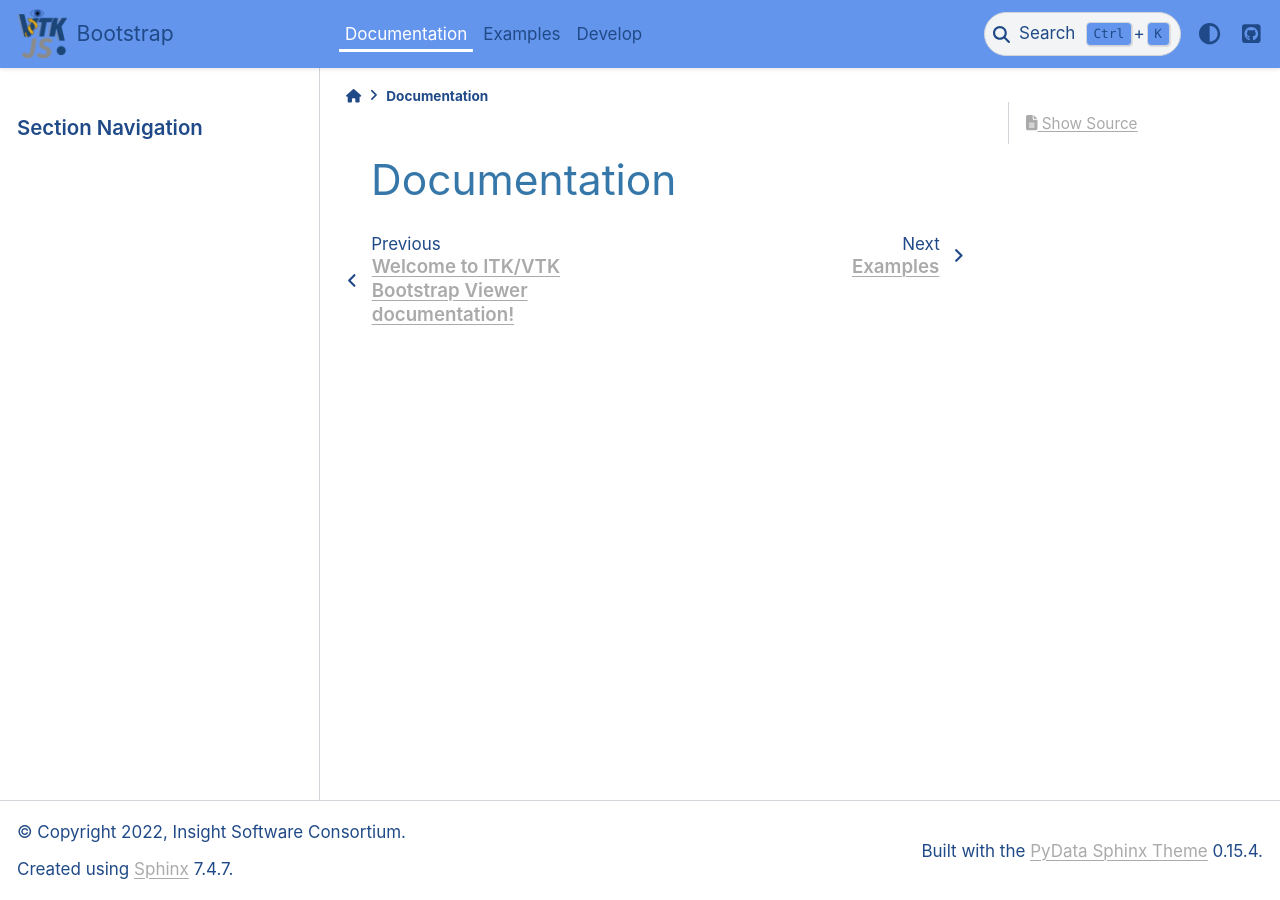
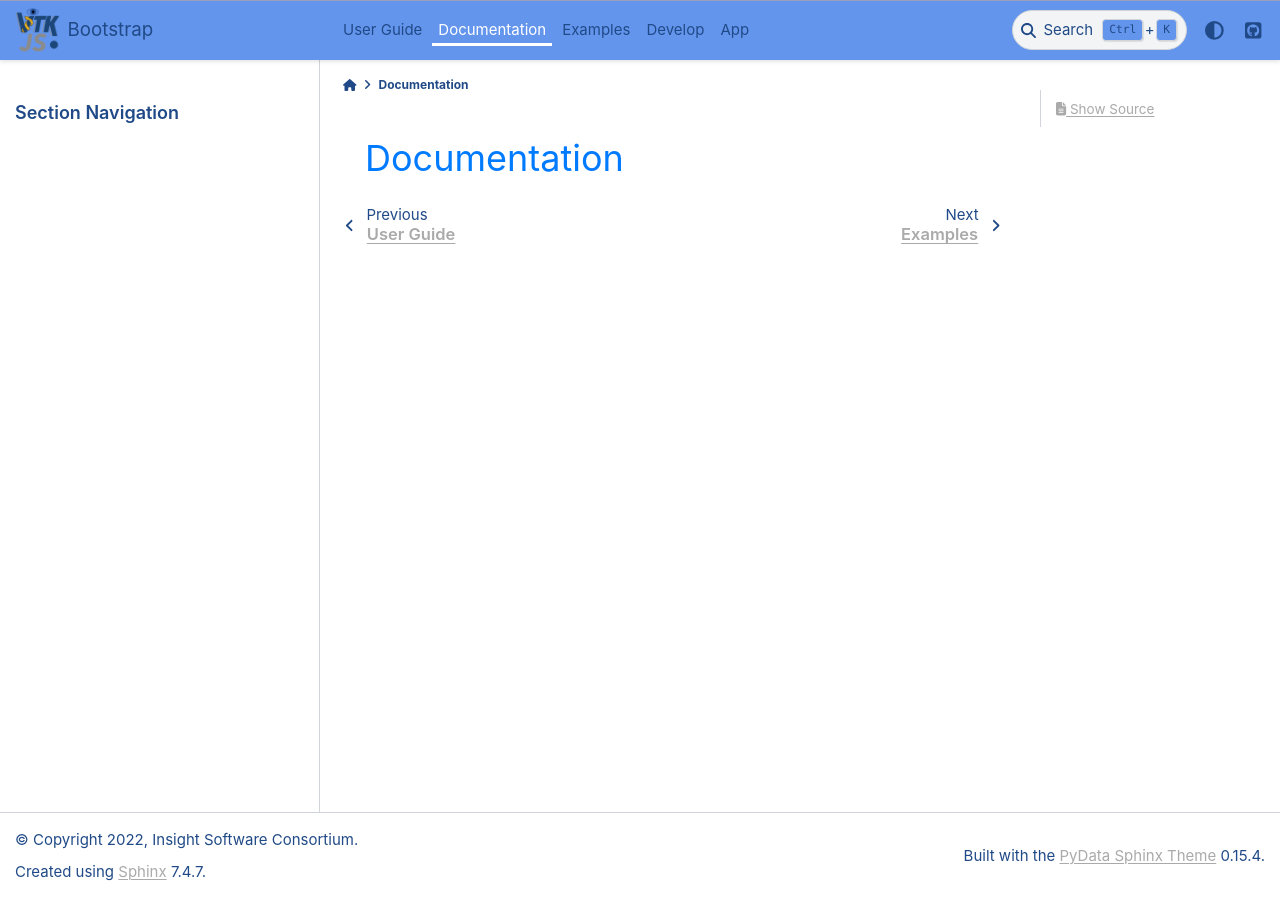
Before and after one commit to InsightSoftwareConsortium/itk-viewer-bootstrap-ui, a Sphinx documentation site: the page built from docs/source/Documentation/documentation.md, in a window 1280 px wide. Built offline with Sphinx 7.4.7 and the PyData theme 0.15.4, drawn with Linux system fonts in a browser that asks for light colours.

Commit message:
feat(documentation): Add User Guide and App tabs

````diff
--- a/docs/source/_static/css/custom.css
+++ b/docs/source/_static/css/custom.css
@@ -1,16 +1,24 @@
 :root {
-    --pst-font-size-base: 17px !important;
-    --pst-color-primary: #fff !important;
+    --pst-header-height: 60px;
+    --pst-font-size-base: 15px;
+    --pst-font-size-h1: 36px;
+    --pst-font-size-h2: 32px;
+    --pst-font-size-h3: 26px;
+    --pst-font-size-h4: 21px;
+    --pst-font-size-h5: 18px;
+    --pst-font-size-h6: 16px;
+    --pst-font-size-milli: 12px;
+    --pst-sidebar-primary-font-size: 0.9em;
+    --pst-sidebar-primary-caption-font-size: 0.9em;
     --pst-color-secondary: #fff !important;
     --pst-color-on-background: #6495ed !important;
-    --pst-color-text-base: #204a87 !important;
     --pst-color-text-muted: var(--pst-color-base) !important;
     --pst-color-link: #aaa !important;
 }
 
 
 h1 {
-    color: #3677a9;
+    color: #007bff;
 }
 
 h2 {
@@ -19,4 +27,11 @@ h2 {
 
 html[data-theme="light"] {
     --pst-color-link-hover: #6c757da6 !important;
+    --pst-color-primary: #fff !important;
+    --pst-color-text-base: #204a87 !important;
 }
+
+html[data-theme="dark"] {
+    --pst-color-primary: #204a87 !important;
+    --pst-color-text-base: #e9ecef !important;
+}
--- a/docs/source/index.md
+++ b/docs/source/index.md
@@ -1,15 +1,13 @@
-# Welcome to ITK/VTK Bootstrap Viewer documentation!
+# ITK-VTK Bootstrap Viewer documentation page
 
-This is a React-Bootstrap interface for ITK/VTK Viewer.
+Welcome! This is a React-Bootstrap interface for ITK/VTK Viewer.
 ![image](itk_viewer_bootstrap_landing_screen.png)
 
 ## Contents:
 ```{toctree}
+UserGuide/user_guide.md
 Documentation/documentation.md
 Examples/examples.md
 Contribute/contribute.md
+App/app.md
 ```
-
-```{eval-rst}
-.. include:: video.rst
-```
````
Also changed, not shown: docs/source/App/app.md (added, +7 -0 lines), docs/source/UserGuide/user_guide.md (added, +17 -0 lines), docs/source/App/video.rst (renamed from docs/source/video.rst), docs/source/UserGuide/HeadMRVolume-screenshot.png (added).
